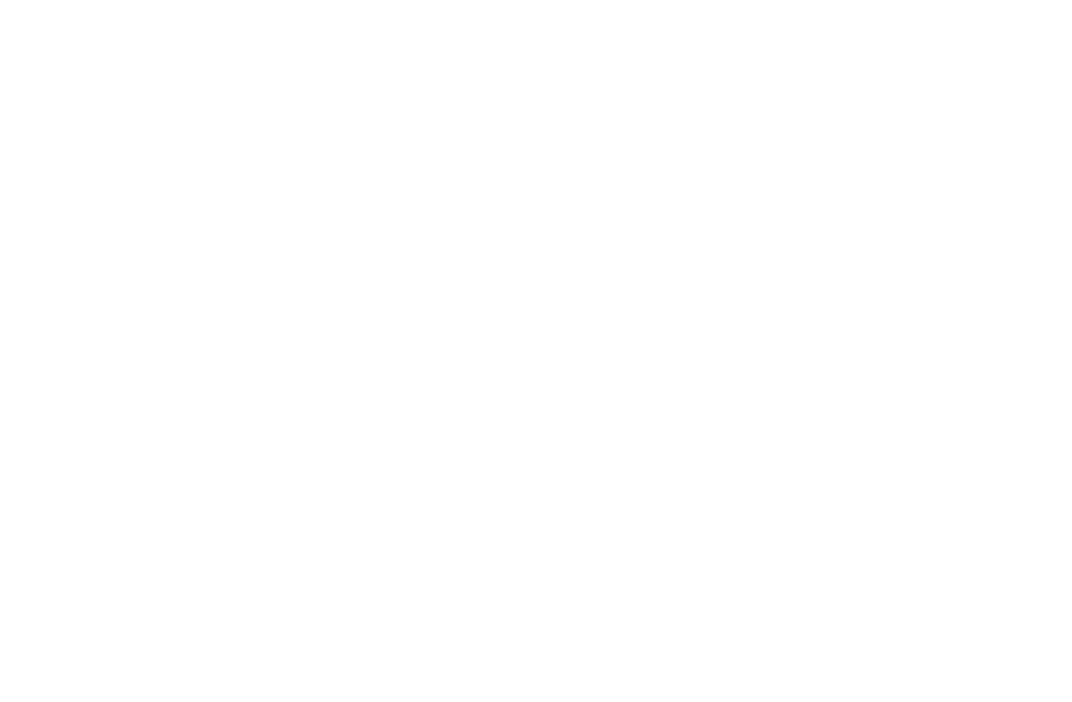
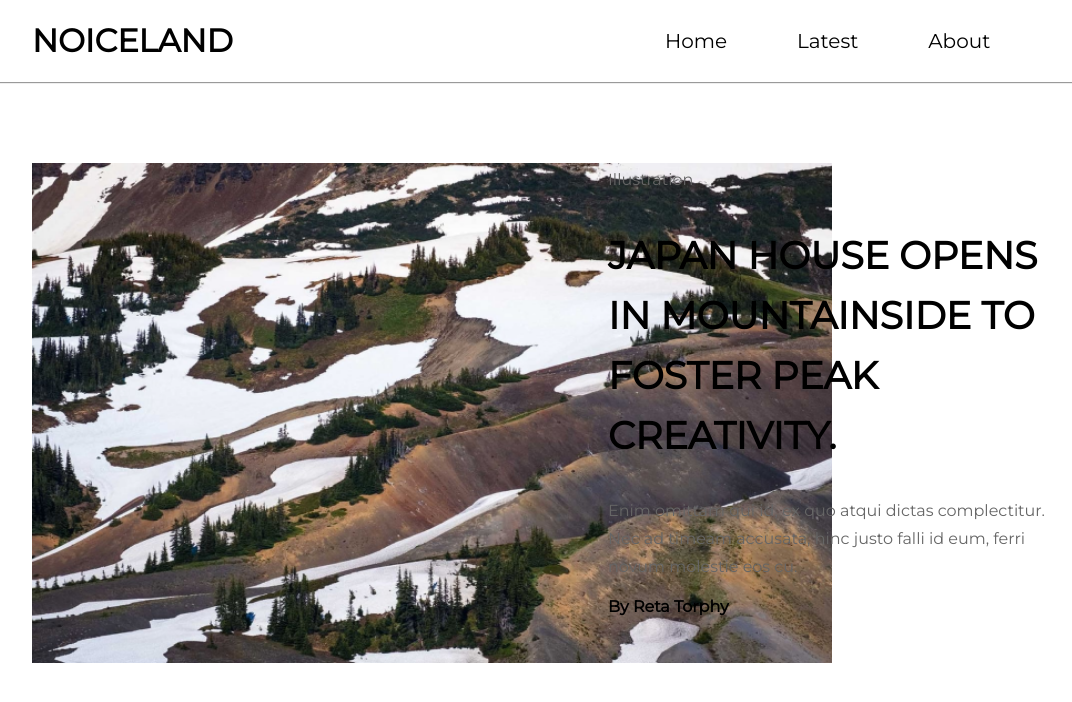
Before and after one commit to kamaqwerty/Noiceland, a plain HTML site: page index.html in a window 1280 px wide. Shown: the whole page, without its empty margins (96-1168 px from the left). Drawn offline with Linux system fonts and the light colour scheme.

Commit message:
Kamchybek: added Header and first part Main

```diff
--- a/css/style.css
+++ b/css/style.css
@@ -0,0 +1,84 @@
+body{
+  margin: 0;
+  padding: 0;
+  font-family: 'Montserrat', sans-serif;;
+}
+
+ul{
+  list-style: none;
+}
+
+.container{
+  width: 100%;
+  height: 70px;
+}
+
+.navbar{
+  width: 80%;
+  display: flex;
+  align-items: center;
+  justify-content: space-between;
+  text-align: center;
+  margin: auto;
+}
+
+.navbar h1 {
+  cursor: pointer;
+}
+
+.navbar ul {
+  display: flex;
+  margin-right: 3%;
+}
+
+.navbar ul li{
+  margin: 0  35px;
+  cursor: pointer;
+  font-size: 20px;
+}
+
+.container hr{
+  margin-top: 0;
+}
+
+
+
+/* MAIN */
+
+.main_content{
+  display: flex;
+  align-items: center;
+  justify-content: space-evenly;
+  margin-top: 80px;
+}
+
+.baner{
+  width: 35%;
+}
+
+.baner img{
+  width: 800px;
+  height: 500px;
+}
+
+.content{
+  width: 35%;
+  padding-bottom: 5%;
+}
+
+.content h2{
+  font-size: 38px;
+  line-height: 60px;
+  text-transform: uppercase;
+}
+
+.content p{
+  color:  #666666;
+  font-size: 16px;
+  line-height: 28px;
+}
+
+.content b{
+  font-size: 16px;
+
+}
--- a/index.html
+++ b/index.html
@@ -5,16 +5,42 @@
   <meta http-equiv="X-UA-Compatible" content="IE=edge">
   <meta name="viewport" content="width=device-width, initial-scale=1.0">
   <link rel="stylesheet" href="/css/style.css">
+  <link rel="preconnect" href="https://fonts.googleapis.com"><link rel="preconnect" href="https://fonts.gstatic.com" crossorigin><link href="https://fonts.googleapis.com/css2?family=Montserrat&display=swap" rel="stylesheet">
   <title>Noiceland</title>
 </head>
 <body>
 
   <header>
+    <div class="container">
+      <div class="navbar">
+        <h1><b>NOICELAND</b></h1>
 
+        <ul>
+          <li>Home</li>
+          <li>Latest</li>
+          <li>About</li>
+        </ul>
+      </div>
+      <hr>
+    </div>
   </header>
 
+
   <main>
+    <div class="conteiner">
+      <div class="main_content">
+        <div class="baner">
+          <img src="/assets/IMAGE (2).png" alt="imageOfTheMountains">
+        </div>
 
+        <div class="content">
+          <p>Illustration</p>
+          <h2>Japan House opens in mountainside to foster peak creativity.</h2>
+          <p>Enim omittam qui id, ex quo atqui dictas complectitur. Nec ad timeam accusata, hinc justo falli id eum, ferri novum molestie eos cu.</p>
+          <b>By Reta Torphy</b>
+        </div>
+      </div>
+    </div>
   </main>
 
 
```
Also changed, not shown: assets/IMAGE (2).png (added), 1 other file.
